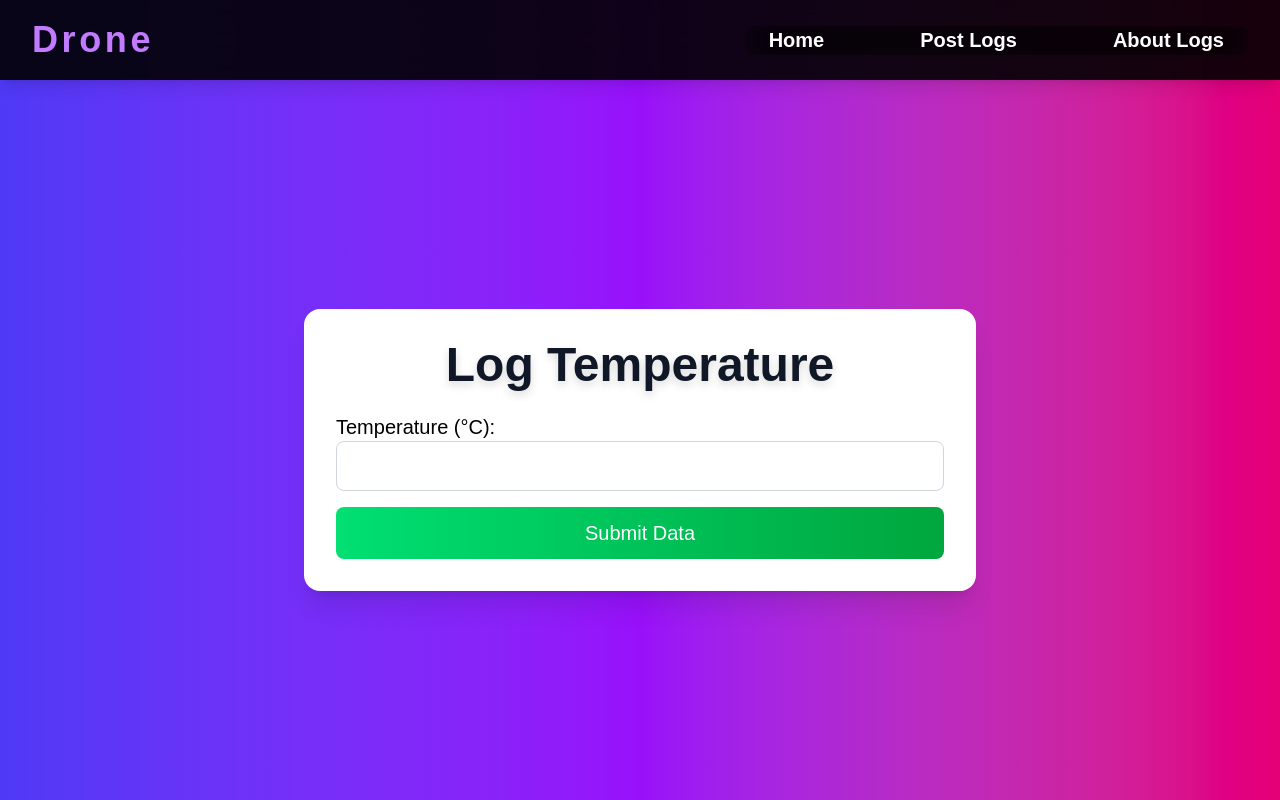
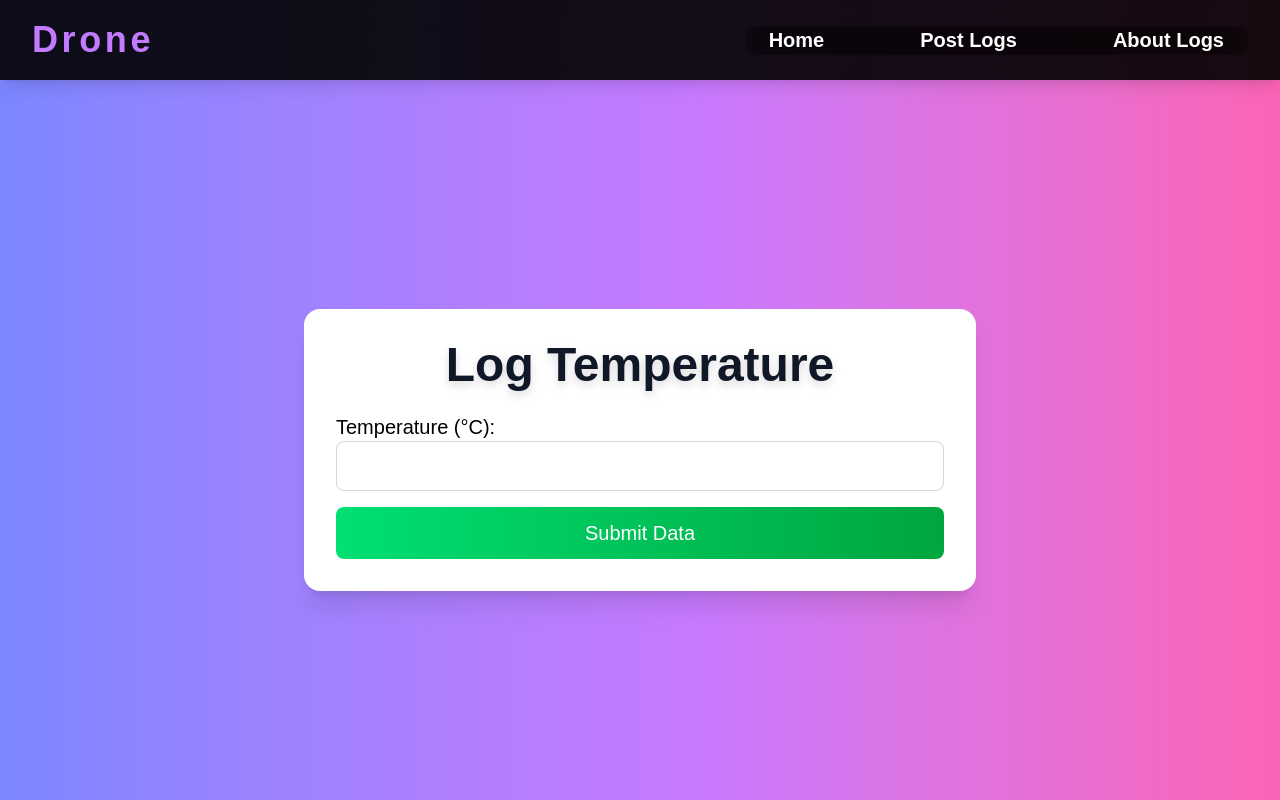
Before and after one commit to TeerapatP-Project/webapp, a Next.js app: page /log in a window 1280 px wide. Built offline with nearby package versions, Linux system fonts and the light colour scheme; no server answers.

Commit message:
chang background

```diff
--- a/src/app/log/page.jsx
+++ b/src/app/log/page.jsx
@@ -45,7 +45,7 @@ export default function LogPage() {
   };
 
   return (
-    <div className="bg-gradient-to-r from-indigo-600 via-purple-600 to-pink-600 min-h-screen flex flex-col items-center justify-center px-4 sm:px-6 lg:px-8 pt-15">
+    <div className="bg-gradient-to-r from-indigo-400 via-purple-400 to-pink-400 min-h-screen flex flex-col items-center justify-center px-4 sm:px-6 lg:px-8 pt-15">
       <Navbar />
       <div className="mt-10 p-6 sm:p-8 bg-white bg-opacity-15 backdrop-blur-lg rounded-2xl shadow-xl w-full max-w-2xl transition-all duration-500">
         <h1 className="text-3xl sm:text-4xl lg:text-5xl font-extrabold text-center text-gray-900 mb-6 drop-shadow-lg">
--- a/src/app/logs/page.jsx
+++ b/src/app/logs/page.jsx
@@ -25,7 +25,7 @@ export default function LogsPage() {
   }, []);
 
   return (
-    <div className="bg-gradient-to-r from-indigo-600 via-purple-600 to-pink-600 min-h-screen flex flex-col items-center justify-center px-4 sm:px-6 lg:px-8 pt-15">
+    <div className="bg-gradient-to-r from-indigo-400 via-purple-400 to-pink-400 min-h-screen flex flex-col items-center justify-center px-4 sm:px-6 lg:px-8 pt-15">
       <Navbar />
       <div className="mt-10 p-6 sm:p-8 bg-white bg-opacity-15 backdrop-blur-lg rounded-2xl shadow-xl w-full max-w-4xl transition-all duration-500">
         <h1 className="text-3xl sm:text-4xl lg:text-5xl font-extrabold text-center text-gray-900 mb-6 drop-shadow-lg">
--- a/src/app/page.jsx
+++ b/src/app/page.jsx
@@ -26,7 +26,7 @@ export default function ConfigPage() {
   }, []);
 
   return (
-    <div className="bg-gradient-to-r from-indigo-600 via-purple-600 to-pink-600 min-h-screen flex flex-col items-center justify-center px-4 sm:px-6 lg:px-8 pt-10">
+    <div className="bg-gradient-to-r from-indigo-400 via-purple-400 to-pink-400 min-h-screen flex flex-col items-center justify-center px-4 sm:px-6 lg:px-8 pt-10">
       <Navbar />
       <div className="mt-10 p-6 sm:p-8 bg-white bg-opacity-15 backdrop-blur-lg rounded-2xl shadow-xl w-full max-w-3xl transition-all duration-500">
         <h1 className="text-3xl sm:text-4xl lg:text-5xl font-extrabold text-center text-gray-900 mb-6 drop-shadow-lg">
@@ -40,7 +40,7 @@ export default function ConfigPage() {
         ) : droneConfig ? (
           <div className="overflow-x-auto bg-white rounded-lg shadow-md">
             <table className="min-w-full table-auto">
-              <thead className="bg-gradient-to-r from-indigo-400 via-purple-400 to-pink-400 text-left">
+              <thead className="bg-gradient-to-r from-indigo-500 via-purple-500 to-pink-500 text-left">
                 <tr>
                   <th className="px-4 py-2 text-lg font-semibold text-white text-center">Key</th>
                   <th className="px-4 py-2 text-lg font-semibold text-white text-center">Value</th>
```
